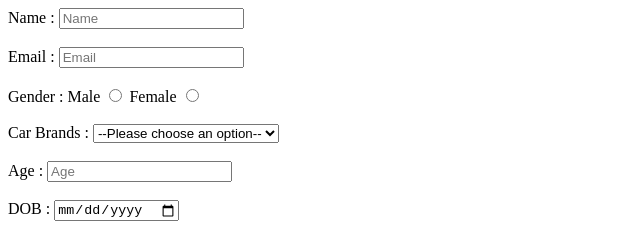
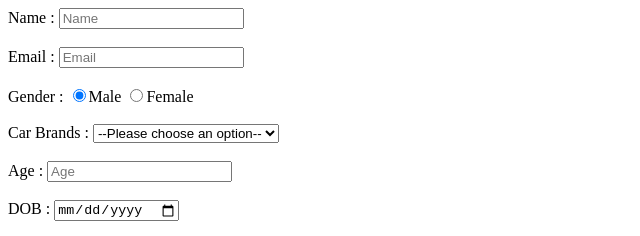
Before and after one commit to acciojob/signup-form-car-pravin8007, a website: page main.html in a window 1280 px wide. Shown: the top 236 px of the page, 0-640 px from the left. Drawn offline with Linux system fonts and the light colour scheme.

Commit message:
created a submission

```diff
--- a/main.html
+++ b/main.html
@@ -17,10 +17,10 @@
 			<input type ="email" id="email" name="email" placeholder="Email" required><br><br>
 		Gender :
 		<label for ="gender_m" >
-			Male <input type ="radio" value="male" id ="gender_m" name="gender">
+			<input type ="radio" value="male" id ="gender_m" name="gender" checked>Male
 		</lable>
 		<lable for ="gender_f">
-			Female <input type ="radio" value ="female" id ="gender_f" name="gender"><br><br>
+			<input type ="radio" value ="female" id ="gender_f" name="gender">Female<br><br>
 		</label>
 		<label for="cars">Car Brands : </label>
 			<select id ="cars" required>
```
